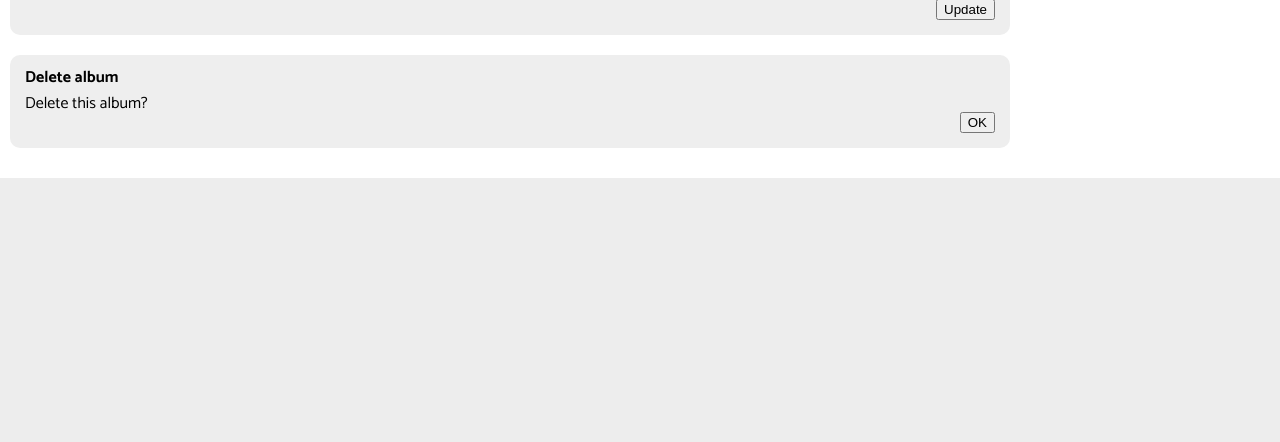
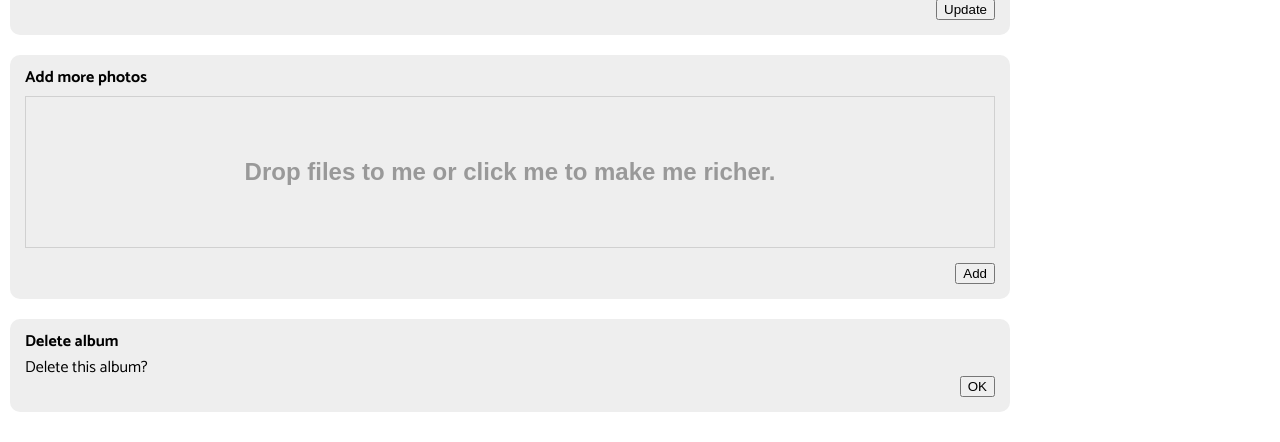
Before and after one commit to hckherbert/herbertgraphy, a CodeIgniter app: the page made by application/views/admin/album_details.php in a window 1280 px wide. Shown: the part 773-1215 px from the top of the page. Before the commit the page ends 951 px from the top, so only its background shows below. Run offline with CodeIgniter, Linux system fonts and the light colour scheme; the template is opened without the code that fills it: most values are stand-ins (such as "Sample title", 1, 10 or a date in 2020).

Commit message:
add more photos ok general!!

```diff
--- a/application/controllers/admin/Album_control.php
+++ b/application/controllers/admin/Album_control.php
@@ -366,7 +366,7 @@ class Album_control extends CI_Controller
 		$fileTypes = array('jpg', 'gif', 'png');
 		$verifyToken = md5('unique_salt' . $_POST['timestamp']);
 
-		if (!empty($_FILES) && $_POST['token'] == $verifyToken &&$photo_user_data )
+		if (!empty($_FILES) && $_POST['token'] == $verifyToken && $photo_user_data )
 		{
 			$post_data_index = -1;
 			$slug_filename = "";
@@ -419,8 +419,9 @@ class Album_control extends CI_Controller
 					JSONAPI::echo_json_error_response("CANNOT_MOVE_FILE");
 				}
 
+
 				$data = array(
-					"albumId" => 0,
+					"albumId" => $_POST["albumId"],
 					"slug_filename" => $slug_filename_only,
 					"hash_filename" => $hash_filename,
 					"title" => $title,
--- a/application/views/admin/album_details.php
+++ b/application/views/admin/album_details.php
@@ -68,7 +68,7 @@
 <div class="adminMain" id="page_album_details">
 	<a class="menu_link" href="<?php echo site_url("admin/album_control"); ?>">Back to album list</a>
 	<div class="section">
-		<h1 class="pageHading">Album details</h1>
+		<h1 class="pageHeading">Album details</h1>
 		<?php echo form_open('admin/album_control/update_album_info', 'class="formInfo" id="formUpdateAlbumInfo"'); ?>
 		<table>
 			<?php if (isset($album_details->parentName)) { ?>
@@ -113,7 +113,7 @@
 
 	<?php if ($photo_data != NULL) { ?>
 	<div class="section">
-		<h1 class="pageHading">Photo list</h1>
+		<h1 class="pageHeading">Photo list</h1>
 		<?php echo form_open('admin/album_control/update_photo_data', 'class="formUploadPhotoData" id="formUploadPhotoData"'); ?>
 		<?php foreach ($photo_data as $row) { ?>
 		<div class="photo_data">
@@ -134,10 +134,25 @@
 		<?php echo form_close(); ?>
 		<div class="clear"></div>
 	</div>
+	<div class="section" id="sectionAddAlbum">
+		<h1 class="pageHeading">Add more photos</h1>
+		<div id="uploaderWrapper">
+			<form>
+				<div id="queue"></div>
+				<input type="hidden" name="existing_label" value="<?php echo $album_details->label; ?>">
+				<input type="hidden" name="albumId" value="<?php echo $album_details->id; ?>">
+				<input id="file_upload" name="file_upload" type="file" multiple="true" accept="image/png, image/gif, image/jpg">
+				<input name="photo_user_data" type="hidden" value="">
+				<div class="clear"></div>
+			</form>
+		</div>
+		<input name="submit" type="button" value="Add">
+		<div class="clear"></div>
+	</div>
 	<?php } ?>
 	<?php if ($album_details->parentId == NULL) { ?>
 	<div class="section">
-		<h1 class="pageHading">Sub-album List</h1>
+		<h1 class="pageHeading">Sub-album List</h1>
 		<?php
 		echo form_open('admin/album_control/update_album_list', 'class="formAlbumList hide" id="formSubAlbumList"');
 		?>
@@ -158,7 +173,7 @@
 	</div>
 
 	<div class="section">
-		<h1 class="pageHading">Add a sub-album under <em><?php echo $album_details->name; ?></em></h1>
+		<h1 class="pageHeading">Add a sub-album under <em><?php echo $album_details->name; ?></em></h1>
 		<?php echo form_open('admin/album_control/add_subalbum', 'class="formInfo" id="formAddSubAlbum"'); ?>
 		<table>
 			<tr>
@@ -195,7 +210,7 @@
 <?php } ?>
 
 	<div class="section">
-		<h1 class="pageHading">Delete album</h1>
+		<h1 class="pageHeading">Delete album</h1>
 		<?php echo form_open('admin/album_control/delete_album', 'class="formDeleteAlbum" id="formDeleteAlbum"'); ?>
 		<p>Delete this album? <?php if ($album_details->parentId == NULL) { ?> All sub-albums will be removed also.<?php } ?></p>
 		<input name="id" value="<?php echo $album_details->id; ?>" type="hidden">
--- a/application/views/admin/album_list.php
+++ b/application/views/admin/album_list.php
@@ -65,7 +65,7 @@
 </div>
 <div class="adminMain" id="page_album_list">
 	<div class="section">
-		<h1 class="pageHading">Album List</h1>
+		<h1 class="pageHeading">Album List</h1>
 		<?php
 
 			echo form_open('admin/album_control/update_album_list', 'class="formAlbumList hide" id="formAlbumList"');
@@ -86,7 +86,7 @@
 		<div class="clear"></div>
 	</div>
 	<div class="section" id="sectionAddAlbum">
-		<h1 class="pageHading">Add New Album</h1>
+		<h1 class="pageHeading">Add New Album</h1>
 		<?php echo form_open('admin/album_control/add_album', 'class="formInfo" id="formAddAlbum"'); ?>
 		<table>
 			<tr>
--- a/assets/css/admin.css
+++ b/assets/css/admin.css
@@ -113,7 +113,7 @@ textarea
 	margin:0 0 20px;
 }
 
-h1.pageHading
+h1.pageHeading
 {
 	font-size:16px;
 	margin:0 0 10px;
--- a/assets/js/album_control/Album_control.js
+++ b/assets/js/album_control/Album_control.js
@@ -49,6 +49,7 @@ Album_control.prototype.init_upload = function()
     var _self = this;
     var mUploadedCount = 0;
     var _itemTemplate = "";
+    var _uploadButtonText = "";
 
     _itemTemplate += "<div class='uploadifive-queue-item'>";
     _itemTemplate += "<span class='filename'></span>";
@@ -63,9 +64,18 @@ Album_control.prototype.init_upload = function()
 
     this.mErrorMsgUpload = "Upload cannot be started. Please check that: <br> - Each file is under " + _self.mFileSizeLimit + ".<br> - Each time only " + _self.mSimUploadLimit + " photos can be selected.<br>- Files are image type.<br>Also check the error notices (if any) about the input fields.";
 
+    if ($("#page_album_list").size())
+    {
+        _uploadButtonText = "Drop files to me or click me. You can skip photos and add later.";
+    }
+    else if ($("#page_album_details").size())
+    {
+        _uploadButtonText = "Drop files to me or click me to make me richer.";
+    }
+
     $('#file_upload').uploadifive({
         'auto'             : false,
-        'buttonText'		: "drop files to me or click me. You can skip photos and add later.",
+        'buttonText'		: _uploadButtonText,
         'buttonClass'		:  "dropButton",
         //'checkScript'      : 'check-exists.php',
         //'checkScript'      : '<?php echo site_url(); ?>admin/album_control/check_exist',
@@ -129,7 +139,12 @@ Album_control.prototype.init_upload = function()
             {
                 //reset isvalidateUpload
                 _self.mIsValidatedUpload = true;
+
+                if ($("#page_album_list").size())
+                {
                     $("#formAddAlbum").submit();
+                }
+
                 $('#file_upload').uploadifive('clearQueue');
             }
             else
@@ -142,6 +157,8 @@ Album_control.prototype.init_upload = function()
         {
 			console.log("onuploadFile");
 
+            var _albumId = 0;
+            var _album_label = "";
             var _photo_user_data = {};
             _photo_user_data["new_filename"] = [];
             _photo_user_data["original_filename"] = [];
@@ -160,14 +177,19 @@ Album_control.prototype.init_upload = function()
 
             _photo_user_data = JSON.stringify(_photo_user_data);
 
-
-            if ($("#formAddAlbum").size())
+            if ($("#page_album_list").size())
             {
                 _album_label = $("#formAddAlbum").find("input[name='label']").val();
+            }
+            else if ($("#page_album_details").size())
+            {
+                _album_label = $("#uploaderWrapper input[name='existing_label']").val();
+                _albumId = $("#uploaderWrapper input[name='albumId']").val();
             }
 
             _self.mUploadFormData =
             {
+                "albumId":_albumId,
                 "timestamp": mTimeStamp,
                 "token": mToken,
                 "photo_user_data": _photo_user_data,
@@ -339,6 +361,8 @@ Album_control.prototype.submit_handler = function()
     //Click the Add button, upload photos if any, or add direct album
     $("#sectionAddAlbum input[name='submit']").on("click", function()
     {
+        if ($("#page_album_list").size())
+        {
             $.ajax(
                 {
                     url: GLOBAL_SITE_URL + "admin/album_control/validate_add_album",
@@ -358,6 +382,7 @@ Album_control.prototype.submit_handler = function()
                            }
                            else
                            {
+
                                $("#formAddAlbum").submit();
                            }
                        }
@@ -385,6 +410,17 @@ Album_control.prototype.submit_handler = function()
                     }
                 }
             );
+        }
+        else if ($("#page_album_details").size())
+        {
+            if ( _self.is_validate_upload_new_photo_data())
+            {
+                if ($(".uploadifive-queue-item").size())
+                {
+                    $('#file_upload').uploadifive('upload');
+                }
+            }
+        }
     })
 
     $("#formAlbumList, #formSubAlbumList").on
@@ -676,7 +712,7 @@ Album_control.prototype.prepare_listeners = function()
         _self.onAjaxFailDisplayTransEnd();
     });
 
-    $(".formInfo input[type='text'], .formInfo textarea").on("keydown", function(pEvent)
+    $(".formInfo input[type='text'], .formInfo textarea").on("keydown, keyup", function(pEvent)
     {
         _self.onFormInfoFieldOnKeyDown(pEvent);
     });
```
Lines whose indentation alone changed are shown as unchanged.
